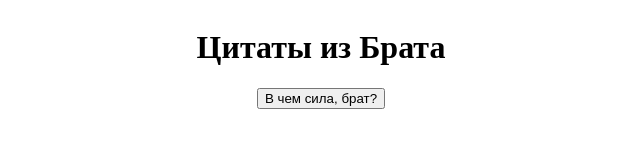
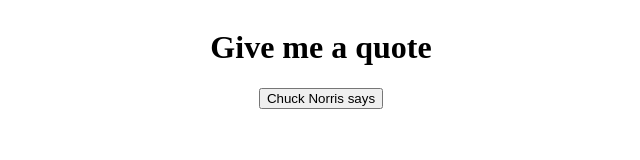
Before and after one commit to mchudinov/Openshift-intro, a plain HTML site: page nginx-cm/index.html in a window 1280 px wide. Shown: the whole page, without its empty margins (319-959 px from the left). Drawn offline with nearby package versions, Linux system fonts and the light colour scheme.

Commit message:
Use Chuck Norris quote service.

```diff
--- a/nginx-cm/index.html
+++ b/nginx-cm/index.html
@@ -16,8 +16,8 @@
 
 <body>
 	<div class="center">
-		<h1>Цитаты из Брата</h1>
-		<input type="submit" value="В чем сила, брат?" onclick="submit()">
+		<h1>Give me a quote</h1>
+		<input type="submit" value="Chuck Norris says" onclick="submit()">
 		<p id="quote"></p>
 
 		<script>
```
Also changed, not shown: 1 other file.
